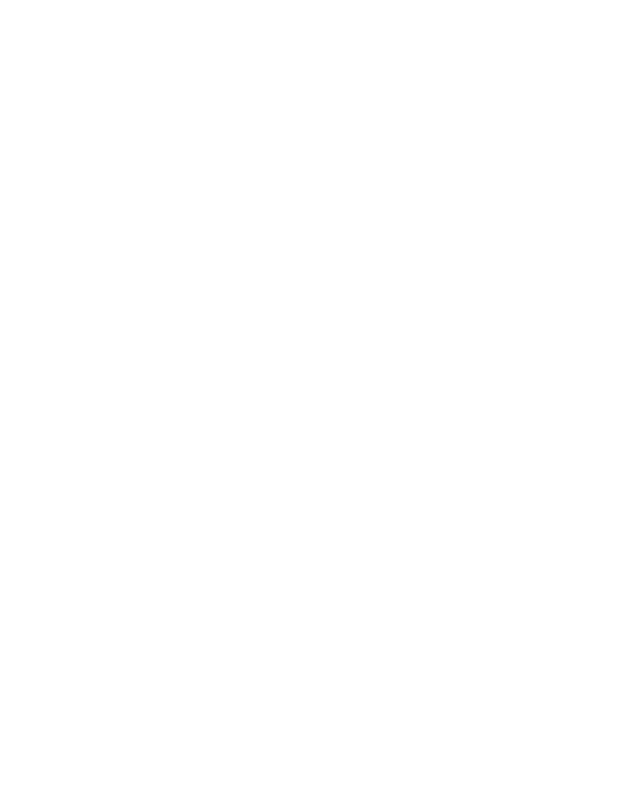
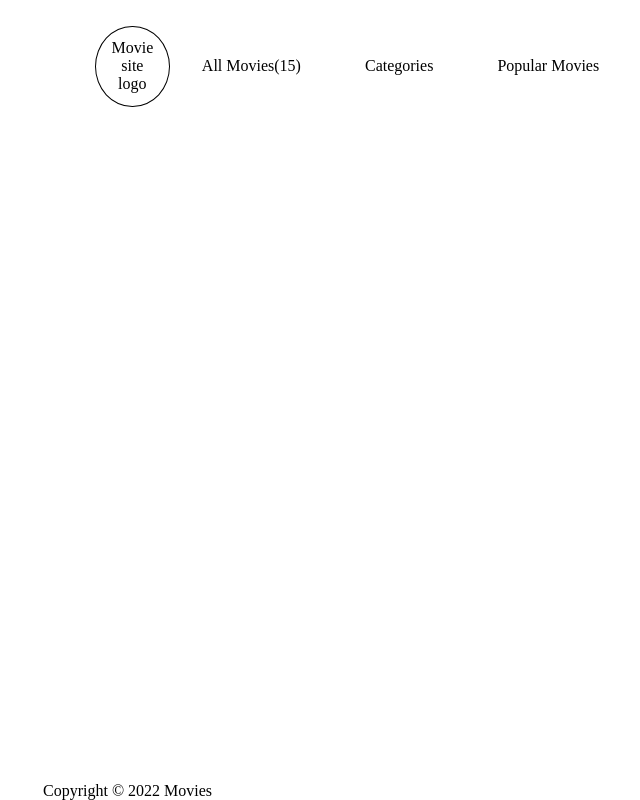
Before and after one commit to uchexm/JavaScript-Capstone-Project, a website built with webpack: page src/index.html in a window 1280 px wide. Shown: the whole page, without its empty margins (85-725 px from the left). Built offline with nearby package versions, Linux system fonts and the light colour scheme.

Commit message:
Set up webpack and Jest. Add basic home page

```diff
--- a/src/index.html
+++ b/src/index.html
@@ -0,0 +1,27 @@
+<!DOCTYPE html>
+<html lang="en">
+<head>
+  <meta charset="UTF-8">
+  <meta http-equiv="X-UA-Compatible" content="IE=edge">
+  <meta name="viewport" content="width=device-width, initial-scale=1.0">
+  <title>Movies</title>
+</head>
+<body>
+  <header>
+    <nav class="flex">
+      <ul class="flex">
+        <li id="logo"><a href="index.html">Movie site logo</a></li>
+        <li>All Movies(15)</li>
+        <li>Categories</li>
+        <li>Popular Movies</li>
+      </ul>
+    </nav>
+  </header>
+  <main>
+
+  </main>
+  <footer>
+    Copyright © 2022 Movies
+  </footer>
+</body>
+</html>
--- a/src/index.js
+++ b/src/index.js
@@ -0,0 +1 @@
+import './style.css';
--- /dev/null
+++ b/src/style.css
@@ -0,0 +1,50 @@
+* {
+  margin: 0;
+  padding: 0;
+  box-sizing: border-box;
+  list-style: none;
+}
+
+body {
+  padding: 2% 10%;
+}
+
+nav a {
+  text-decoration: none;
+  color: black;
+}
+
+nav ul {
+  display: flex;
+  width: 50vw;
+  justify-content: center;
+}
+
+nav li {
+  list-style: none;
+  padding: 0 5%;
+  cursor: pointer;
+}
+
+nav li:hover {
+  text-decoration: underline;
+  font-weight: 700;
+}
+
+footer {
+  position: absolute;
+  bottom: 0;
+}
+
+#logo {
+  border: 1px solid black;
+  border-radius: 100%;
+  padding: 2%;
+  width: 75px;
+  text-align: center;
+}
+
+.flex {
+  display: flex;
+  align-items: center;
+}
```
Also changed, not shown: dist/index.html, dist/main.js.
